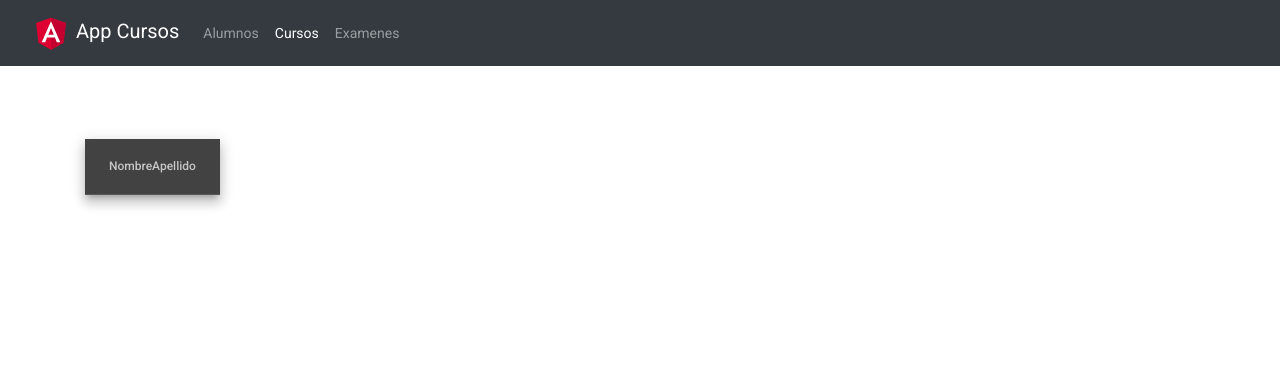
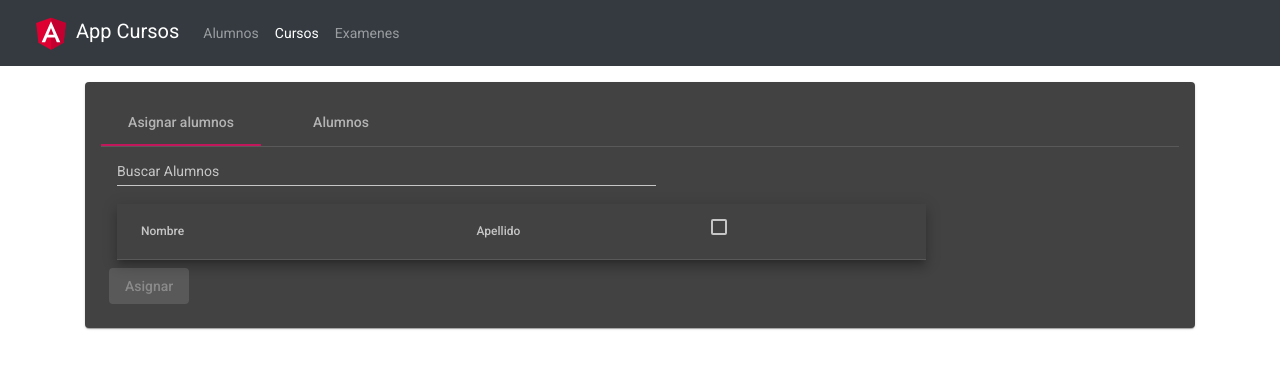
Before and after one commit to rodrigo-1989/microservicios-frontend, an Angular app: page /cursos/asignar-alumnos/1 in a window 1280 px wide. Shown: the top 368 px of the page. Built offline with nearby package versions, Linux system fonts and the light colour scheme; no server answers.

Commit message:
Asignacion alumnos a cursos

```diff
--- a/src/app/components/cursos/asignar-alumnos.component.html
+++ b/src/app/components/cursos/asignar-alumnos.component.html
@@ -1,9 +1,38 @@
 
+<mat-card>
+  <mat-card-header *ngIf="curso">
 
-<mat-form-field class="mx-3">
-   <input matInput placeholder="Buscar Alumnos" >
+    <mat-card-title>
+      Alumno del curso {{curso.nombre}}
+    </mat-card-title>
+  </mat-card-header>
+  <mat-card-content>
+
+    <mat-tab-group dynamicHeight [(selectedIndex)]="tabIndex">
+      <mat-tab label="Asignar alumnos ">
+
+    <mat-form-field class="mx-3" style="width:50%;">
+      <input matInput placeholder="Buscar Alumnos"
+      (keyup)="filtrar($event.target.value)" >
     </mat-form-field>
-<table mat-table [dataSource]="alumnosAsignar" class="mat-elevation-z8">
+    <table mat-table [dataSource]="alumnosAsignar" class="mat-elevation-z8 mx-3" style="width:75%;">
+
+      <ng-container matColumnDef="selecionar">
+        <th mat-header-cell *matHeaderCellDef>
+          <mat-checkbox
+            (change)="$event? seleccionarDesSelecionarTodos(): null"
+            [checked]="seleccionar.hasValue() && estanTodosSeleccionados()"
+            [indeterminate]="seleccionar.hasValue() && !estanTodosSeleccionados()"
+            ></mat-checkbox>
+        </th>
+        <td mat-cell *matCellDef="let alumno">
+          <mat-checkbox
+              (click)="$event.stopPropagation()"
+              (change)="$event? seleccionar.toggle(alumno): null"
+              [checked]="seleccionar.isSelected(alumno)"
+              ></mat-checkbox>
+        </td>
+      </ng-container>
 
       <ng-container matColumnDef="nombre">
         <th mat-header-cell *matHeaderCellDef> Nombre </th>
@@ -16,5 +45,51 @@
       </ng-container>
 
       <tr mat-header-row *matHeaderRowDef="mostrarColumnas"></tr>
-  <tr mat-row *matRowDef="let alumno; columns: mostrarColumnas;"></tr>
+      <tr mat-row *matRowDef="let alumno; columns: mostrarColumnas;" (click)="seleccionar.toggle(alumno)"></tr>
     </table>
+
+    <button mat-raised-button color="primary" class="m-2" (click)="asignar()" [disabled]="!seleccionar.hasValue()">Asignar</button>
+  </mat-tab>
+  <mat-tab label="Alumnos">
+    <table mat-table [dataSource]="dataSource" class="mat-elevation-z8 mx-3" style="width:75%;">
+
+      <ng-container matColumnDef="id">
+        <th mat-header-cell *matHeaderCellDef> id </th>
+        <td mat-cell *matCellDef="let alumno"> {{alumno.id}} </td>
+      </ng-container>
+
+      <ng-container matColumnDef="nombre">
+        <th mat-header-cell *matHeaderCellDef> Nombre </th>
+        <td mat-cell *matCellDef="let alumno"> {{alumno.nombre}} </td>
+      </ng-container>
+
+      <ng-container matColumnDef="apellido">
+        <th mat-header-cell *matHeaderCellDef> Apellido </th>
+        <td mat-cell *matCellDef="let alumno"> {{alumno.apellido}} </td>
+      </ng-container>
+
+      <ng-container matColumnDef="email">
+        <th mat-header-cell *matHeaderCellDef> Email </th>
+        <td mat-cell *matCellDef="let alumno"> {{alumno.email}} </td>
+      </ng-container>
+
+      <ng-container matColumnDef="eliminar">
+        <th mat-header-cell *matHeaderCellDef> Eliminar </th>
+        <td mat-cell *matCellDef="let alumno"> <button mat-mini-fab color="warn" (click)="eliminarAlumno(alumno)" >X</button></td>
+      </ng-container>
+
+      <tr mat-header-row *matHeaderRowDef="mostrarColumnasAlumnos"></tr>
+      <tr mat-row *matRowDef="let alumno; columns: mostrarColumnasAlumnos;" ></tr>
+    </table>
+
+    <mat-paginator
+              [pageSizeOptions]="[3, 5, 10, 20, 50]"
+              showFirstLastButtons
+              class="float-left mx-2"
+              >
+    </mat-paginator>
+
+  </mat-tab>
+</mat-tab-group>
+  </mat-card-content>
+</mat-card>
--- a/src/app/components/cursos/asignar-alumnos.component.ts
+++ b/src/app/components/cursos/asignar-alumnos.component.ts
@@ -1,9 +1,13 @@
-import { Component, OnInit } from '@angular/core';
+import { Component, OnInit, ViewChild } from '@angular/core';
 import { Curso } from '../../models/curso';
 import { ActivatedRoute } from '@angular/router';
 import { CursoService } from '../../services/curso.service';
 import { AlumnoService } from '../../services/alumno.service';
 import { Alumno } from 'src/app/models/alumno';
+import { SelectionModel } from '@angular/cdk/collections';
+import Swal from 'sweetalert2';
+import { MatTableDataSource } from '@angular/material/table';
+import { MatPaginator } from '@angular/material/paginator';
 
 @Component({
   selector: 'app-asignar-alumnos',
@@ -13,8 +17,19 @@ import { Alumno } from 'src/app/models/alumno';
 export class AsignarAlumnosComponent implements OnInit {
 
   curso: Curso;
-  alumnosAsignar:Alumno[];
-  mostrarColumnas: string[] = ['nombre','apellido'];
+  alumnosAsignar:Alumno[] = [];
+  alumnos: Alumno[] = [];
+
+  dataSource: MatTableDataSource<Alumno>;
+  @ViewChild(MatPaginator,{static:true} ) paginator : MatPaginator;
+
+  tabIndex: number = 0;
+
+  mostrarColumnas: string[] = ['nombre','apellido','selecionar'];
+  mostrarColumnasAlumnos: string[] = ['id','nombre','apellido','email','eliminar'];
+
+  seleccionar: SelectionModel<Alumno> = new SelectionModel<Alumno>(true,[]);
+
   constructor(private route:ActivatedRoute,
               private cursoService: CursoService,
               private alumnoService: AlumnoService) { }
@@ -22,15 +37,99 @@ export class AsignarAlumnosComponent implements OnInit {
   ngOnInit(): void {
     this.route.paramMap.subscribe( params =>{
       const id: number = +params.get('id');
-      this.cursoService.ver(id).subscribe( c => this.curso = c);
+      this.cursoService.ver(id).subscribe( c => {
+        this.curso = c;
+        this.alumnos = this.curso.alumnos;
+        this.iniciarPaginador ();
+      });
     });
+  }
+  iniciarPaginador ():void{
+    this.dataSource = new MatTableDataSource<Alumno>(this.alumnos);
+        this.dataSource.paginator = this.paginator;
+        this.paginator._intl.itemsPerPageLabel = 'Registros por pagina';
   }
 
   filtrar(nombre: string):void{
     nombre = nombre !== undefined? nombre.trim():'';
     if ( nombre !== ''){
-      this.alumnoService.fitrarPorNombre(nombre).subscribe( alumnos=> this.alumnosAsignar = alumnos);
+      this.alumnoService.fitrarPorNombre(nombre).subscribe( alumnos=> this.alumnosAsignar = alumnos.filter(a =>{
+        let filtrar = true ;
+        this.alumnos.forEach(ca =>{
+          if ( a.id === ca.id ){
+            filtrar = false;
+          }
+        });
+        return filtrar;
+      }));
     }
+  }
+  estanTodosSeleccionados():boolean{
+    const seleccionados = this.seleccionar.selected.length;
+    const numAlumnos = this.alumnosAsignar.length;
+    return( seleccionados === numAlumnos)
+  }
+
+  seleccionarDesSelecionarTodos() : void{
+      this.estanTodosSeleccionados()? this.seleccionar.clear() :
+      this.alumnosAsignar.forEach( a => this.seleccionar.select(a));
+  }
+
+  asignar() : void{
+    this.cursoService.asignaAlumnos( this.curso, this.seleccionar.selected)
+    .subscribe ( c=> {
+      this.tabIndex =2;
+      Swal.fire(
+        'Asignados:',
+        `Alumnos asignados con exito al curso ${this.curso.nombre}`,
+        'success'
+      );
+      this.alumnos = this.alumnos.concat(this.seleccionar.selected);
+      this.iniciarPaginador ();
+      this.alumnosAsignar = [];
+      this.seleccionar.clear();
+    },
+    e =>{
+      if (e.status === 500){
+        const mensaje = e.error.message as string;
+        if (mensaje.indexOf('ConstraintViolationException') > -1){
+          Swal.fire(
+            'Cuidado',
+            'No se puede asirnar, el alumno ya esta asociado a otro curso',
+            'error'
+          )
+        }
+      }
+    }
+     );
+
+  }
+  eliminarAlumno(alumno:Alumno): void {
+
+    Swal.fire({
+      title: 'Cuidado *_*',
+      text: `Seguro que desea eliminar a ${alumno.nombre} ?`,
+      icon: 'warning',
+      showCancelButton: true,
+      confirmButtonColor: '#3085d6',
+      cancelButtonColor: '#d33',
+      confirmButtonText: 'Si, eliminar!'
+    }).then((result) => {
+      if (result.isConfirmed) {
+        this.cursoService.eliminarAlumno(this.curso, alumno)
+        .subscribe(curso =>{
+        this.alumnos = this.alumnos.filter( a=> a.id !== alumno.id);
+        this.iniciarPaginador ();
+        Swal.fire(
+          'Eliminado:',
+          `Alumno ${alumno.nombre} eliminado con exito del curso ${curso.nombre}.`,
+          'success'
+        );
+        });
+      }
+    });
+
+
   }
 
 }
--- a/src/app/services/curso.service.ts
+++ b/src/app/services/curso.service.ts
@@ -3,6 +3,8 @@ import { Curso } from '../models/curso';
 import { CommonService } from './common.service';
 import { BASE_ENDPOINT } from '../config/app';
 import { HttpClient } from '@angular/common/http';
+import { Alumno } from 'src/app/models/alumno';
+import { Observable } from 'rxjs';
 
 @Injectable({
   providedIn: 'root'
@@ -14,4 +16,13 @@ export class CursoService extends CommonService<Curso>{
   constructor( http: HttpClient ) {
     super(http);
   }
+  asignaAlumnos (curso: Curso, alumnos: Alumno[]): Observable<Curso>{
+    return this.http.put<Curso>(`${this.baseEndPoint}/${curso.id}/asignar-alumnos`,alumnos,
+    {headers: this.cabeceras});
+  }
+
+  eliminarAlumno(curso: Curso, alumno: Alumno): Observable<Curso>{
+    return this.http.put<Curso>(`${this.baseEndPoint}/${curso.id}/eliminar-alumno`,
+    alumno, {headers: this.cabeceras});
+  }
 }
--- a/tsconfig.json
+++ b/tsconfig.json
@@ -24,6 +24,7 @@
   "angularCompilerOptions": {
     "strictInjectionParameters": true,
     "strictInputAccessModifiers": true,
-    "strictTemplates": true
+    "strictTemplates": true,
+    "strictDomEventTypes":false,
   }
 }
```
Also changed, not shown: src/app/app.module.ts (+7 -2 lines). Lines whose indentation alone changed are shown as unchanged.
